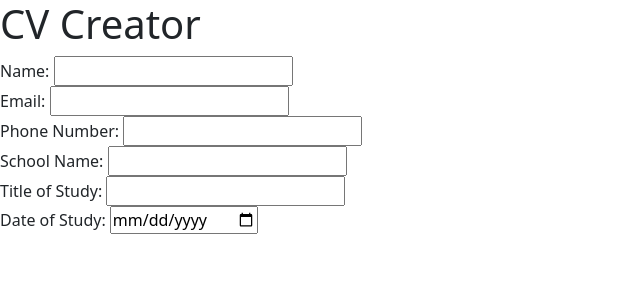
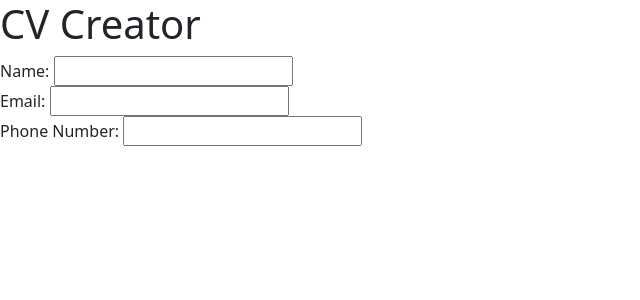
Before and after one commit to Eddie9421/cv, a React (Vite) app: page / in a window 1280 px wide. Shown: the top 300 px of the page, without its empty margins (0-640 px from the left). Built offline with nearby package versions, Linux system fonts and the light colour scheme.

Commit message:
Revert "Added component to App.jsx"
This reverts commit b26592722cfede834199bbba75fe0bf5d4b1df42.

Reverted adding a new component to App.jsx

```diff
--- a/src/App.jsx
+++ b/src/App.jsx
@@ -1,12 +1,10 @@
 import GeneralInfo from "./components/GeneralInfo";
-import EducationalInfo from "./components/EducationalInfo";
 
 function App() {
   return (
     <>
       <h1>CV Creator</h1>
       <GeneralInfo />
-      <EducationalInfo />
     </>
   );
 }
```
